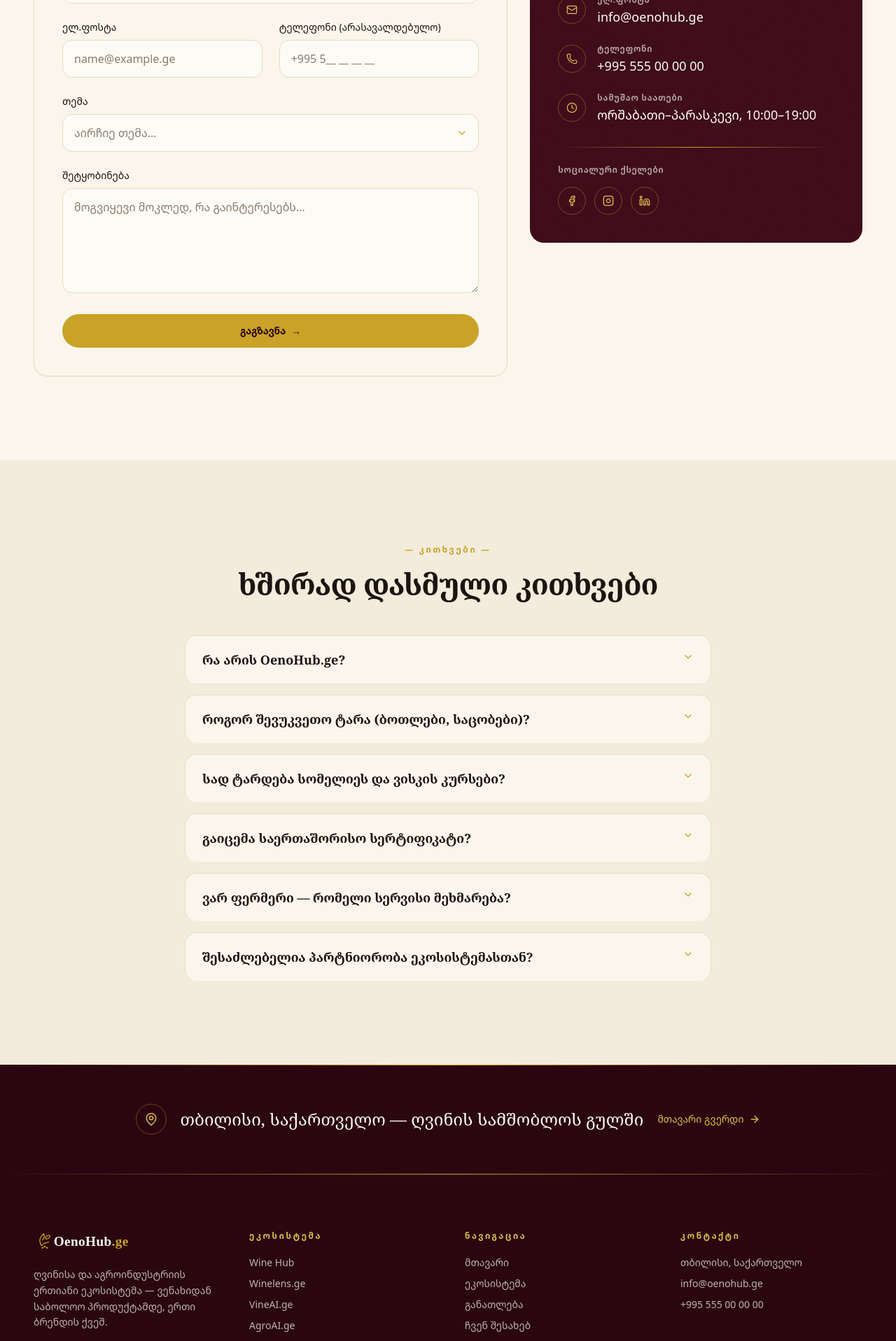
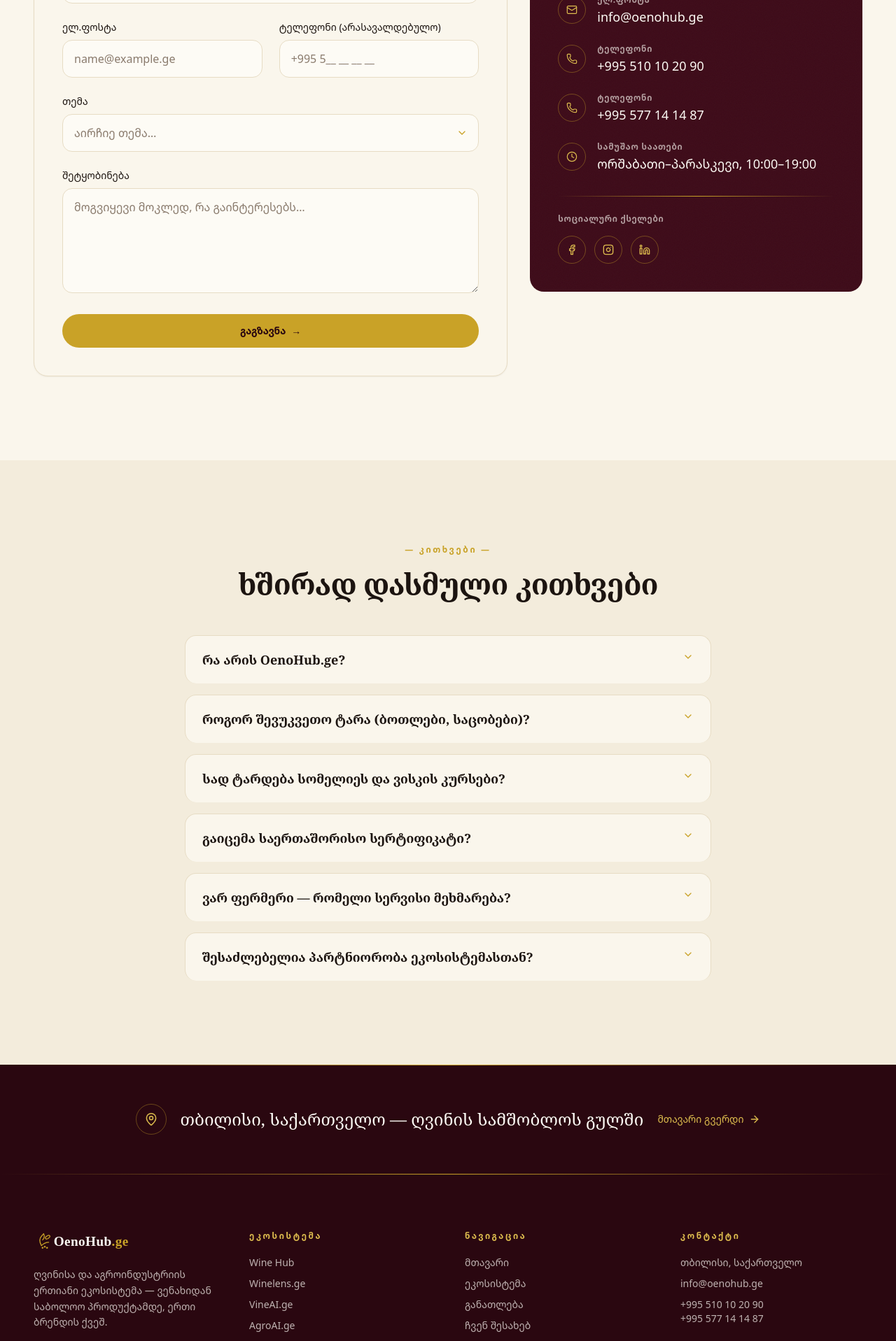
Before and after one commit to Davitip/oenohub-website, a React (Vite) app: page /contact in a window 1280 px wide. Shown: the part 700-2617 px from the top of the page at 70% size. Built offline with nearby package versions, Linux system fonts and the light colour scheme.

Commit message:
contact: update phone numbers

```diff
--- a/src/components/Footer.tsx
+++ b/src/components/Footer.tsx
@@ -111,8 +111,11 @@ export default function Footer() {
               </a>
             </li>
             <li>
-              <a href="tel:+995555000000" className="transition-colors hover:text-gold-400">
-                +995 555 00 00 00
+              <a href="tel:+995510102090" className="block transition-colors hover:text-gold-400">
+                +995 510 10 20 90
+              </a>
+              <a href="tel:+995577141487" className="block transition-colors hover:text-gold-400">
+                +995 577 14 14 87
               </a>
             </li>
           </ul>
--- a/src/components/contact/ContactForm.tsx
+++ b/src/components/contact/ContactForm.tsx
@@ -81,7 +81,8 @@ export default function ContactForm() {
   const COORDS = [
     { icon: MapPin, label: d.contact.direct.address, value: d.contact.direct.addressValue },
     { icon: Mail, label: d.contact.direct.email, value: 'info@oenohub.ge', href: 'mailto:info@oenohub.ge' },
-    { icon: Phone, label: d.contact.direct.phone, value: '+995 555 00 00 00', href: 'tel:+995555000000' },
+    { icon: Phone, label: d.contact.direct.phone, value: '+995 510 10 20 90', href: 'tel:+995510102090' },
+    { icon: Phone, label: d.contact.direct.phone, value: '+995 577 14 14 87', href: 'tel:+995577141487' },
     { icon: Clock, label: d.contact.direct.hours, value: d.contact.direct.hoursValue },
   ]
   const [values, setValues] = useState<FormValues>(INITIAL)
```
